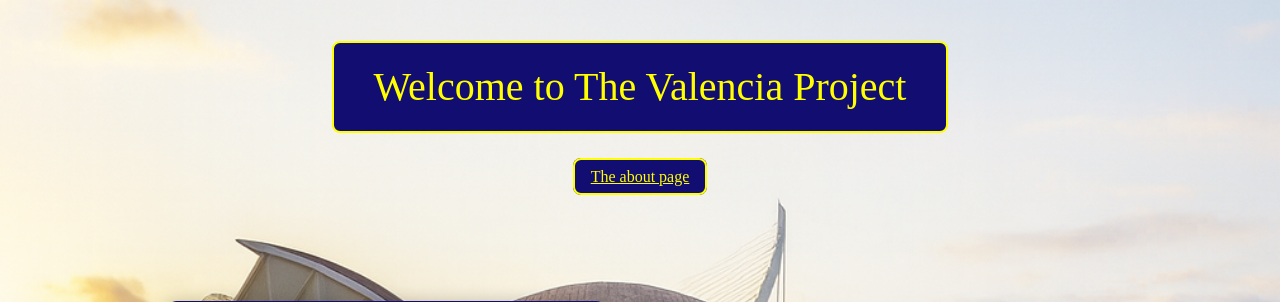
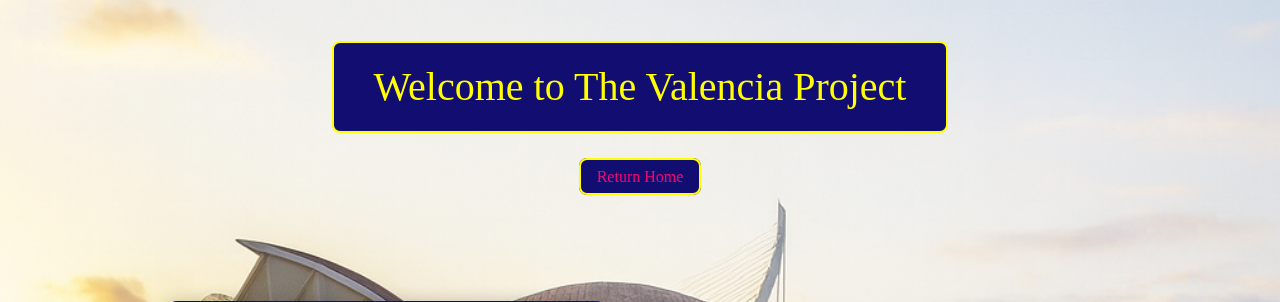
Before and after one commit to Richard-L4/Tourism, a Django app: page /about/ in a window 1280 px wide. Shown: the part 61-363 px from the top of the page. Run offline with Django 5.2, Linux system fonts and the light colour scheme.

Commit message:
style change to return home link

```diff
--- a/tourism_es/static/CSS/tourism.css
+++ b/tourism_es/static/CSS/tourism.css
@@ -46,7 +46,20 @@ main {
 }
 
 
+a.color-return {
+  text-align: center;
+  margin: 0em auto;
+  padding: 0.5em 1em;                   /* subtle padding to keep size reasonable */
+  border: 2px solid yellow;           /* blue border */
+  border-radius: 8px;
+  background: #120d71;
+  color: #f8046f;
+  text-decoration: none;
+}
 
+a.color-return:hover {
+  color: yellow
+}
 /* ===========================
    Navbar
 =========================== */
--- a/tourism_es/templates/about.html
+++ b/tourism_es/templates/about.html
@@ -6,7 +6,7 @@
 {% block content %}
 <h1 class="color">Welcome to The Valencia Project</h1>
 <p>
-    <a class="color" href="{% url 'index' %}">The about page</a>
+    <a class="color-return" href="{% url 'index' %}">Return Home</a>
 </p>
 
 <div class="form-map-container">
--- a/tourism_es/templates/confirm-logout.html
+++ b/tourism_es/templates/confirm-logout.html
@@ -7,7 +7,7 @@
 <h1 class="color">Welcome to The Valencia Project</h1>
 <p class="color">The Confirm Logout page.</p>
 <p>
-    <a class="color" href="{% url 'index' %}">Return to Home</a>
+    <a class="color-return" href="{% url 'index' %}">Return Home</a>
 </p>
 
 <form method="post" action="{% url 'confirm-logout' %}" class="confirm-logout-form">
--- a/tourism_es/templates/delete-comments.html
+++ b/tourism_es/templates/delete-comments.html
@@ -6,5 +6,8 @@
 {% block content %}
 <h1 class="color">Welcome to The Valencia Project</h1>
 
+<p>
+    <a class="color-return" href="{% url 'index' %}">Return Home</a>
+</p>
 
 {% endblock %}
--- a/tourism_es/templates/edit-comment.html
+++ b/tourism_es/templates/edit-comment.html
@@ -6,5 +6,9 @@
 {% block content %}
 <h1 class="color">Welcome to The Valencia Project</h1>
 
+<p>
+    <a class="color-return" href="{% url 'index' %}">Return Home</a>
+</p>
+
 
 {% endblock %}
--- a/tourism_es/templates/event-details.html
+++ b/tourism_es/templates/event-details.html
@@ -9,7 +9,7 @@
 <p class="color">The Event Details Page</p>
 
 <p>
-    <a class="color" href="{% url 'index' %}">Return Home</a>
+    <a class="color-return" href="{% url 'index' %}">Return Home</a>
 </p>
 
 
--- a/tourism_es/templates/events.html
+++ b/tourism_es/templates/events.html
@@ -9,7 +9,7 @@
 <p class="color">The Events Page.</p>
 
 <p>
-    <a class="color" href="{% url 'index' %}">Return Home</a>
+    <a class="color-return" href="{% url 'index' %}">Return Home</a>
 </p>
 
 <!--Container for cards to lead to more details page-->
--- a/tourism_es/templates/login.html
+++ b/tourism_es/templates/login.html
@@ -6,7 +6,7 @@
 {% block content %}
 <h1 class="color">Welcome to The Valencia Project</h1>
 <p>
-    <a class ="color" href="{% url 'index' %}">The Login Page.</a>
+    <a class ="color-return" href="{% url 'index' %}">Return Home.</a>
 </p>
 
 <div class="form-map-container">
--- a/tourism_es/templates/logout.html
+++ b/tourism_es/templates/logout.html
@@ -7,7 +7,7 @@
 <h1 class="color">Welcome to The Valencia Project</h1>
 <p class="color">The Logout Page.</p>
 <p>
-    <a class="color" href="{% url 'index' %}">Return</a>
+    <a class="color-return" href="{% url 'index' %}">Return Home</a>
 </p>
 
 <a href="{% url 'confirm-logout' %}" class="logout-form">
--- a/tourism_es/templates/register.html
+++ b/tourism_es/templates/register.html
@@ -9,7 +9,7 @@
 <p class="color">The register page.</p>
 
 <p>
-    <a class="color" href="{% url 'index' %}">Return Home</a>
+    <a class="color-return" href="{% url 'index' %}">Return Home</a>
 </p>
 
 <div class="form-map-container">
```
Also changed, not shown: db.sqlite3.
